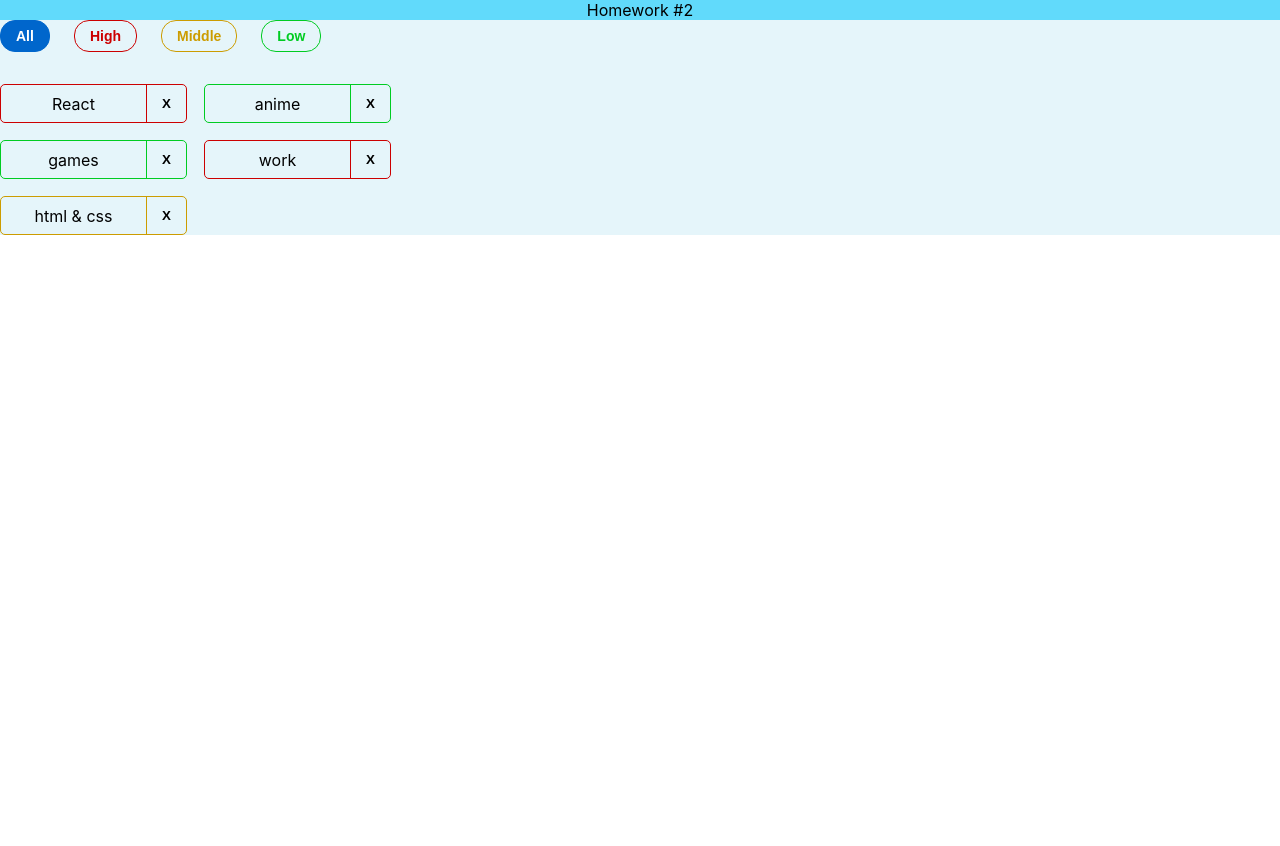
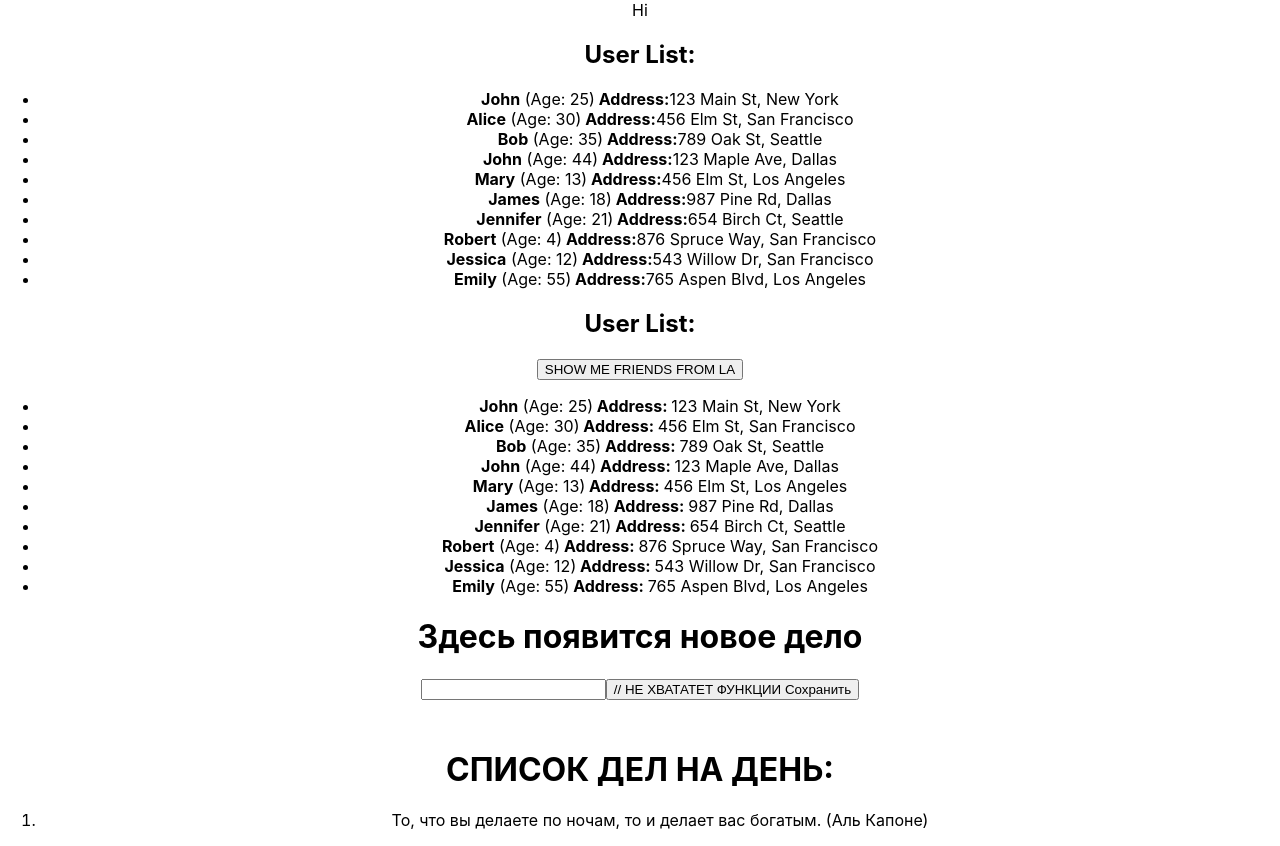
Before and after one commit to IamXacer/Ignat, a React (Create React App) app: page / in a window 1280 px wide. Before the commit the page ends 800 px from the top, so only its background shows below. Built offline with nearby package versions, Linux system fonts and the light colour scheme.

Commit message:
Дз2user Name

```diff
--- a/package.json
+++ b/package.json
@@ -2,6 +2,7 @@
   "name": "pre-homeworks",
   "version": "0.1.0",
   "private": true,
+  "homepage": "https://Iamxacer.github.io/Ignat",
   "dependencies": {
     "@emotion/react": "^11.11.1",
     "@emotion/styled": "^11.11.0",
@@ -18,6 +19,7 @@
     "@types/react-dom": "^18.0.0",
     "@types/redux": "^3.6.0",
     "axios": "^1.5.0",
+    "gh-pages": "^6.0.0",
     "react": "^18.2.0",
     "react-dom": "^18.2.0",
     "react-redux": "^8.1.2",
@@ -29,6 +31,8 @@
     "web-vitals": "^2.1.0"
   },
   "scripts": {
+    "predeploy": "yarn run build",
+    "deploy": "gh-pages -d build",
     "start": "react-scripts start",
     "build": "react-scripts build",
     "test": "react-scripts test",
--- a/src/App.tsx
+++ b/src/App.tsx
@@ -1,16 +1,23 @@
 import './App.css';
 //import { HW1 } from './HW/1/HW1';
 //import { HW2 } from './HW/2/HW2';
-import { HW3 } from './HW/3/HW3';
+
 import { HW4 } from './HW/4/HW4';
-import HW2 from './s2-homeworks/hw02/HW2';
+
+
+import {HW1} from "./HW/1/HW1";
+import {HW2} from "./HW/2/HW2";
+import {HW3} from "./HW/3/HW3";
+/*import HW1 from "./s2-homeworks/hw01/HW1";*/
 
 function App() {
   return (
     <div className="App">
-      {/*<HW1 />*/}
+
+      <HW1 />
+     {/* <HW2 />*/}
       <HW2 />
-      {/*<HW3 />*/}
+      <HW3 />
       {/*<HW4 />*/}
     </div>
   );
--- a/src/HW/1/HW1.tsx
+++ b/src/HW/1/HW1.tsx
@@ -13,7 +13,15 @@ export const HW1 = () => {
   // ❗ Массив с данными не трогаем!
   // ❗ id на элементах не удаляем и не изменяем! Они нужны для автотестов.
   // Если нужно подставить элемент массива в id, то подставляем по аналогии с другими элементами!
-
+	 type UserType = {
+		id:number,
+		name:string,
+		address:{
+			street:string,
+			city:string,
+		}
+		// ПРИДЕТСЯ САМОМУ)
+	};
 	const users = [
 		{id: 1, name: 'John', age: 25, address: {street: '123 Main St', city: 'New York'}},
 		{id: 2, name: 'Alice', age: 30, address: {street: '456 Elm St', city: 'San Francisco'}},
@@ -23,19 +31,17 @@ export const HW1 = () => {
 		{id: 6, name: 'James', age: 18, address: {street: '987 Pine Rd', city: 'Dallas'}},
 		{id: 7, name: 'Jennifer', age: 21, address: {street: '654 Birch Ct', city: 'Seattle'}},
 		{id: 8, name: 'Robert', age: 4, address: {street: '876 Spruce Way', city: 'San Francisco'}},
-		{
-			id: 9,
-			name: 'Jessica',
-			age: 12,
-			address: {street: '543 Willow Dr', city: 'San Francisco'},
+		{id: 9, name: 'Jessica', age: 12, address: {street: '543 Willow Dr', city: 'San Francisco'},
 		},
 		{id: 10, name: 'Emily', age: 55, address: {street: '765 Aspen Blvd', city: 'Los Angeles'}},
 	];
 
 	return (
+		<div>
 		<div>Hi</div>
-/*		<div id={'hw01'}>
-			{/!*<UserList users={'НАЗВАНИЕ МАССИВА, КОТОРЫЙ МЫ ПЕРЕДАЕМ'} />*!/}
-		</div>*/
+		<div id={'hw01'}>
+			{<UserList users={users} />}
+		</div>
+		</div>
 	);
 };
--- a/src/HW/1/UserList.tsx
+++ b/src/HW/1/UserList.tsx
@@ -2,28 +2,36 @@ type AddressType = {
   street: any; // ПОДПРАВЛЯЕМ any
   city: any; // ПОДПРАВЛЯЕМ any
 };
-
-type UserType = {
-  // ПРИДЕТСЯ САМОМУ)
+export type UserType = {
+  id: number,
+  name: string,
+  age: number,
+  address: {
+    street: string,
+    city: string,
+  }
 };
 
+// Определение типа UserListPropsType, описывающего свойства (props) компонента UserList
 type UserListPropsType = {
-  users: UserType; // ПО МОЕМУ ЧЕГО-ТО НЕ ХВАТАЕТ...
+  users: UserType[]; // Пропс users должен содержать массив объектов типа UserType
 };
 
-export const UserList = (props: 'ВСТАВЛЯЕМ ТИПИЗАЦИЮ') => {
+export const UserList = (props: UserListPropsType) => {
   return (
     <div id={'hw01-users'}>
       <h2>User List:</h2>
 
-      {/*<ul>*/}
-      {/*  {props.users.map((user) => ( // ВСЕ ТОВАРЫ В СТРАНУ ПРИЕЗЖАЮТ В КОНТЕЙНЕРАХ, А В РЕАКТЕ...*/}
-      {/*    <li key={ЭЛЕМЕНТ МАССИВА.id} id={`hw01-user-${ЭЛЕМЕНТ МАССИВА.id}`}>*/}
-      {/*      <strong>{ЭЛЕМЕНТ МАССИВА.name}</strong> (Age: {ЭЛЕМЕНТ МАССИВА.age})<strong> Address:</strong>*/}
-      {/*      {ЭЛЕМЕНТ МАССИВА.address.street}, {ЭЛЕМЕНТ МАССИВА.address.city}*/}
-      {/*    </li>*/}
-      {/*  ))}*/}
-      {/*</ul>*/}
+      <ul>
+        {props.users.map((user) => ( // ВСЕ ТОВАРЫ В СТРАНУ ПРИЕЗЖАЮТ В КОНТЕЙНЕРАХ, А В РЕАКТЕ...
+          <li key={user .id}
+              id={`hw01-user-${user.id}`}>
+              {/*id={`hw01-user-${ЭЛЕМЕНТ МАССИВА.id}`}>*/}
+            <strong>{user.name}</strong> (Age: {user.age})<strong> Address:</strong>
+            {user.address.street}, {user.address.city}
+          </li>
+        ))}
+      </ul>
     </div>
   );
 };
--- a/src/HW/2/HW2.tsx
+++ b/src/HW/2/HW2.tsx
@@ -10,11 +10,11 @@ export type UserType = {
   id: number;
   name: string;
   age: number;
-  address: any; // пропиши типизацию
+  address:AddressType; // пропиши типизацию
 };
 
 export type UsersObjectType = {
-  myFriends: any; // пропиши типизацию
+  myFriends: UserType[]; // пропиши типизацию
 };
 
 export const HW2 = () => {
@@ -47,7 +47,8 @@ export const HW2 = () => {
   let [currentUsers, setCurrentUsers] = useState<UsersObjectType>(users);
 
   const filterUsers = () => {
-    const filteredUsers = 'НУЖНО ПРОФИЛЬТРОВАТЬ ДРУЗЕЙ. ОСТАВЛЯЕМ ТОЛЬКО ТЕХ, КОТОРЫЕ ЖИВУТ В ГОРОДЕ LOS ANGELES';
+    const filteredUsers = currentUsers.myFriends.filter(users=>users.address.city ==='Los Angeles')
+        /*'НУЖНО ПРОФИЛЬТРОВАТЬ ДРУЗЕЙ. ОСТАВЛЯЕМ ТОЛЬКО ТЕХ, КОТОРЫЕ ЖИВУТ В ГОРОДЕ LOS ANGELES';*/
     setCurrentUsers({ myFriends: filteredUsers });
   };
 
--- a/src/HW/2/UserList2.tsx
+++ b/src/HW/2/UserList2.tsx
@@ -1,23 +1,27 @@
 import {CurrentUser} from './CurrentUser';
-import {UsersObjectType} from './HW2';
+import {UsersObjectType, UserType} from './HW2';
 
 type UserList2PropsType = {
-	users: any // пропиши типизацию
-	filterUsers: any // пропиши типизацию
+	users: UsersObjectType // пропиши типизацию
+	filterUsers: () => void  ; // пропиши типизацию
 };
 
 export const UserList2 = (props: UserList2PropsType) => {
+	const handleFilterUsers = () => {
+		// Call the filterUsers function and get the filtered users array
+	const filteredUsers = props.filterUsers();
+	};
 	return (
 		<div id={'hw02-users'}>
 			<h2>User List:</h2>
 
-			{/*<button id={'hw02-filter-button'} onClick={() => props.filterUsers}>SHOW ME FRIENDS FROM LA</button>*/}
+			<button id={'hw02-filter-button'} onClick={props.filterUsers}>SHOW ME FRIENDS FROM LA</button>
 
-			{/*<ul>*/}
-			{/*  {props.users.myFriends.map((user) => (*/}
-			{/*    <ВЫЗЫВАЕМ КОМПОНЕНТУ CurrentUser />*/}
-			{/*  ))}*/}
-			{/*</ul>*/}
+			<ul>
+			  {props.users.myFriends.map((user) => (
+			    <CurrentUser key={user.id} user={user}/>
+			  ))}
+			</ul>
 		</div>
 	);
 };
--- a/src/HW/3/HW3.tsx
+++ b/src/HW/3/HW3.tsx
@@ -1,4 +1,5 @@
 import { useState } from 'react';
+import React from "react";
 
 export const HW3 = () => {
   // 1️⃣ Раскомментируйте JSX(HW3.tsx) и вы увидите,
@@ -15,40 +16,44 @@ export const HW3 = () => {
     'То, что вы делаете по ночам, то и делает вас богатым. (Аль Капоне)',
   ]);
 
-  const handleChange = (event: 'НУЖНО ПРОТИПИЗИРОВАТЬ') => {
+  const handleChange = (event: React.ChangeEvent<HTMLInputElement>) => {
     // setCurrentText(ЧЕГО-ТО НЕ ХВАТАЕТ);
+    const inputValue = event.currentTarget.value
+    setCurrentText(inputValue)
   };
 
-  const handleSave = () => {
-    // ЗАСЕТАТЬ БЫ ТЕКСТ В texts И НЕ ПОТЕРЯТЬ НАПУТСТВИЕ ИЗ ПРОШЛОГО ВЕКА)
-    // А ЗАТЕМ УБРАТЬ ЗА СОБОЙ В currentText
-  };
+    const handleSave = () => {
+        if (currentText.trim() !== '') {
+            setTexts([...texts, currentText]);
+            setCurrentText(''); // Сбросить currentText на пустую строку после сохранения
+        }
+    };
 
   return (
     <div id={'hw03'}>
-      {/*{currentText ? (*/}
-      {/*  <h1 id={'hw03-text'}>ЗДЕСЬ ХОТЕЛОСЬ БЫ УВИДЕТЬ ВВОДИМЫЙ ТЕКСТ</h1>*/}
-      {/*) : (*/}
-      {/*  <h1 id={'hw03-default-text'}>Здесь появится новое дело</h1> // ничего не меняем, здесь все норм*/}
-      {/*)}*/}
+      {currentText ? (
+        <h1 id={'hw03-text'}>{currentText}</h1>
+      ) : (
+        <h1 id={'hw03-default-text'}>Здесь появится новое дело</h1> // ничего не меняем, здесь все норм
+      )}
 
-      {/*<input id={'hw03-input'} type="text" value={currentText} onChange={handleChange} />*/}
+      <input id={'hw03-input'} type="text" value={currentText} onChange={handleChange} />
 
-      {/*<button id={'hw03-button'} onClick={() => {}}> // НЕ ХВАТАТЕТ ФУНКЦИИ*/}
-      {/*  Сохранить*/}
-      {/*</button>*/}
+      <button id={'hw03-button'} onClick={handleSave}> // НЕ ХВАТАТЕТ ФУНКЦИИ
+        Сохранить
+      </button>
 
-      {/*<h1 style={{ marginTop: '50px' }}>СПИСОК ДЕЛ НА ДЕНЬ:</h1>*/}
+      <h1 style={{ marginTop: '50px' }}>СПИСОК ДЕЛ НА ДЕНЬ:</h1>
 
-      {/*<ol id={'hw03-tasks'}>*/}
-      {/*  {ОТРИСОВАТЬ МАССИВ.map((el, index) => {*/}
-      {/*    return (*/}
-      {/*      <li key={index} id={`hw03-task-${index}`}>*/}
-      {/*        {el}*/}
-      {/*      </li>*/}
-      {/*    );*/}
-      {/*  })}*/}
-      {/*</ol>*/}
+      <ol id={'hw03-tasks'}>
+        {texts.map((el, index) => {
+          return (
+            <li key={index} id={`hw03-task-${index}`}>
+              {el}
+            </li>
+          );
+        })}
+      </ol>
     </div>
   );
 };
```
Also changed, not shown: src/s2-homeworks/hw01/HW1.tsx (+14 -4 lines), src/s2-homeworks/hw01/message/Message.tsx (+17 -5 lines), src/s2-homeworks/hw03/Greeting.tsx (+7 -7 lines), src/s2-homeworks/hw03/GreetingContainer.tsx (+41 -14 lines), src/s2-homeworks/hw03/HW3.tsx (+11 -5 lines), 2 other files (tests, documents, lock files or other folders).
